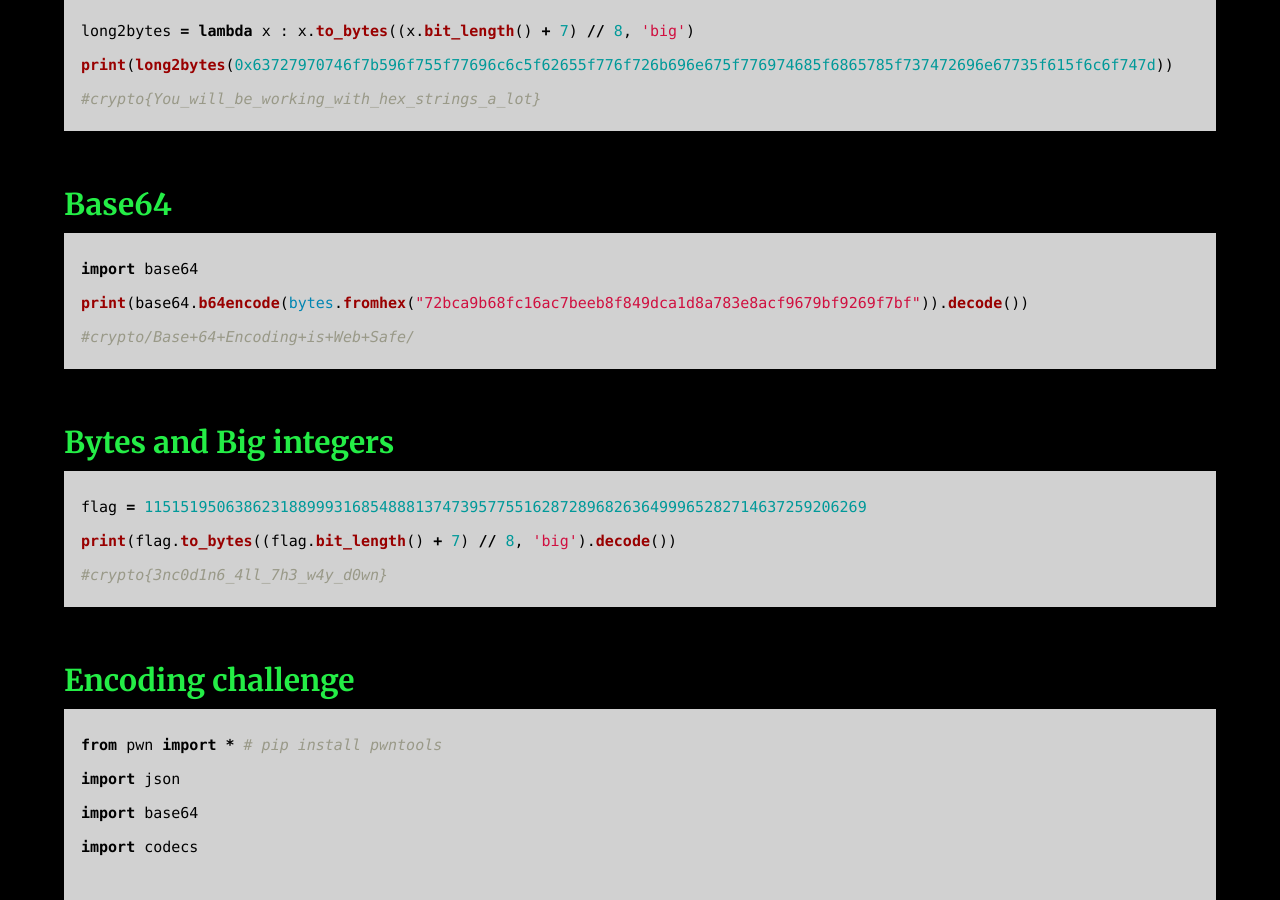
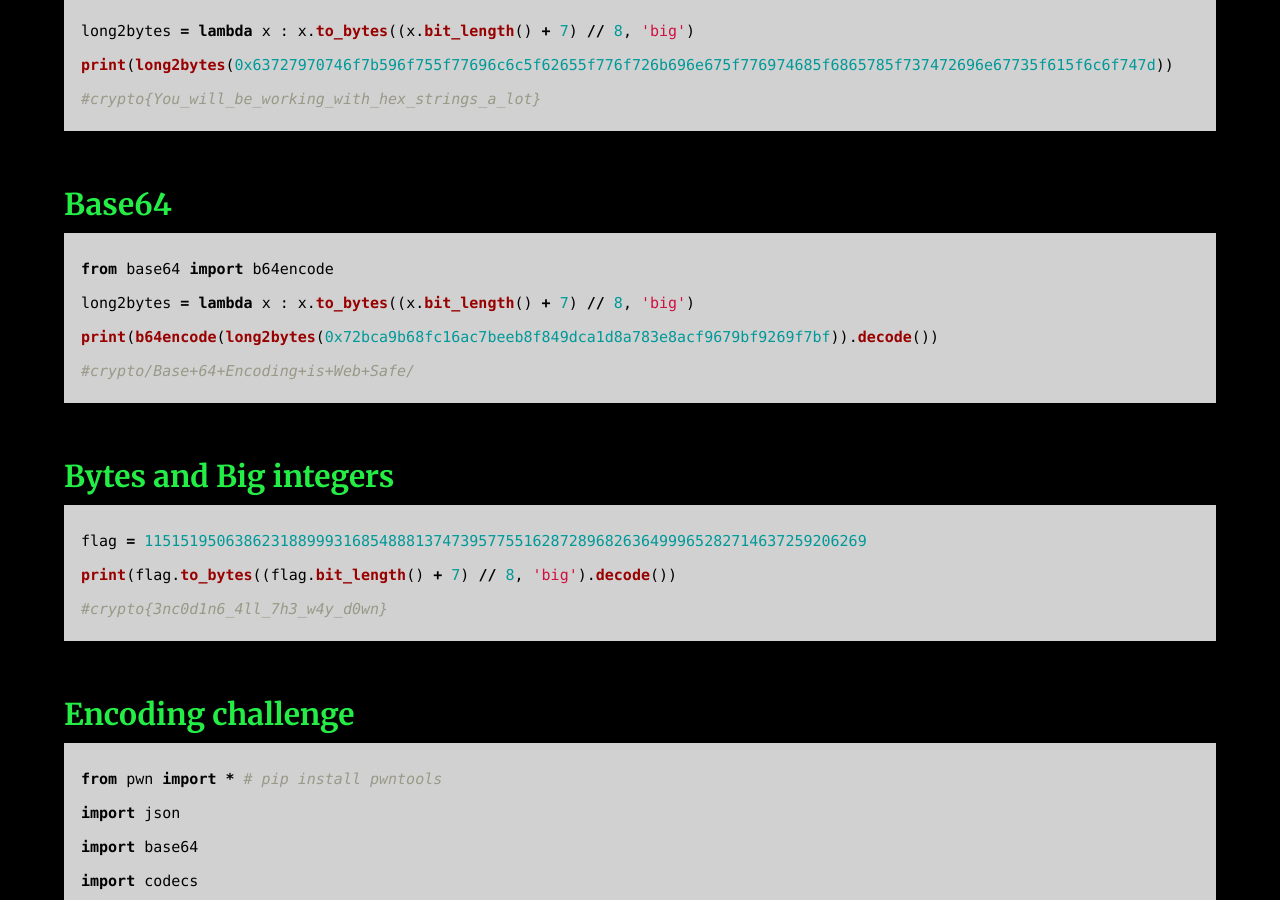
Before and after one commit to AC01010/Connor-McCartney.github.io, a Jekyll site: the page built from _posts/2014-01-12-CryptohackGeneral.md, in a window 1280 px wide and 900 px high, scrolled down 719 px. Built offline with Jekyll 4.4.1, drawn with Linux system fonts in a browser that asks for light colours.

Commit message:
Update 2014-01-12-CryptohackGeneral.md

````diff
--- a/_posts/2014-01-12-CryptohackGeneral.md
+++ b/_posts/2014-01-12-CryptohackGeneral.md
@@ -34,8 +34,9 @@
 ### Base64
 
 ```python
-import base64
-print(base64.b64encode(bytes.fromhex("72bca9b68fc16ac7beeb8f849dca1d8a783e8acf9679bf9269f7bf")).decode())
+from base64 import b64encode
+long2bytes = lambda x : x.to_bytes((x.bit_length() + 7) // 8, 'big')
+print(b64encode(long2bytes(0x72bca9b68fc16ac7beeb8f849dca1d8a783e8acf9679bf9269f7bf)).decode())
 #crypto/Base+64+Encoding+is+Web+Safe/
 ```
 
````
